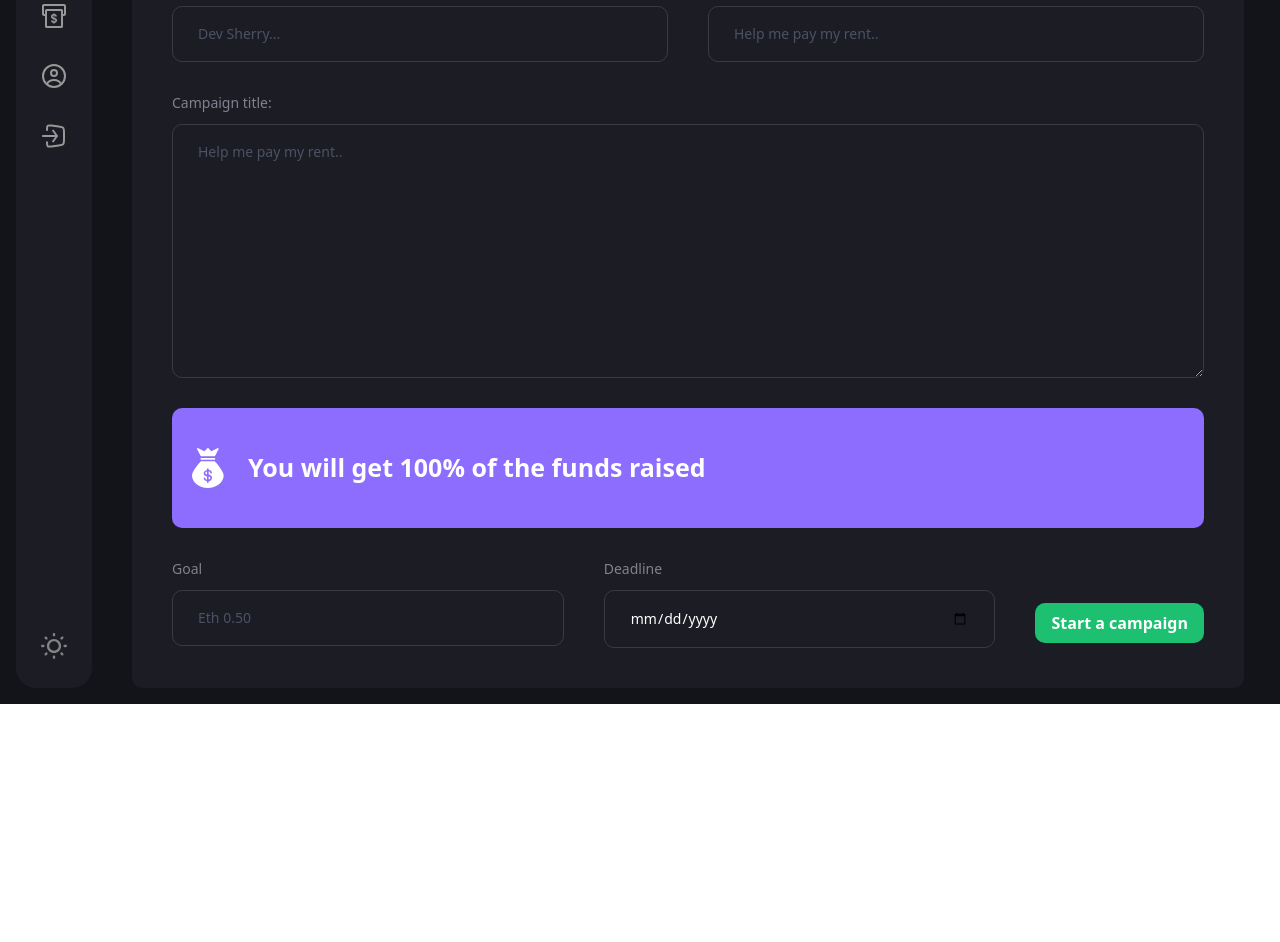
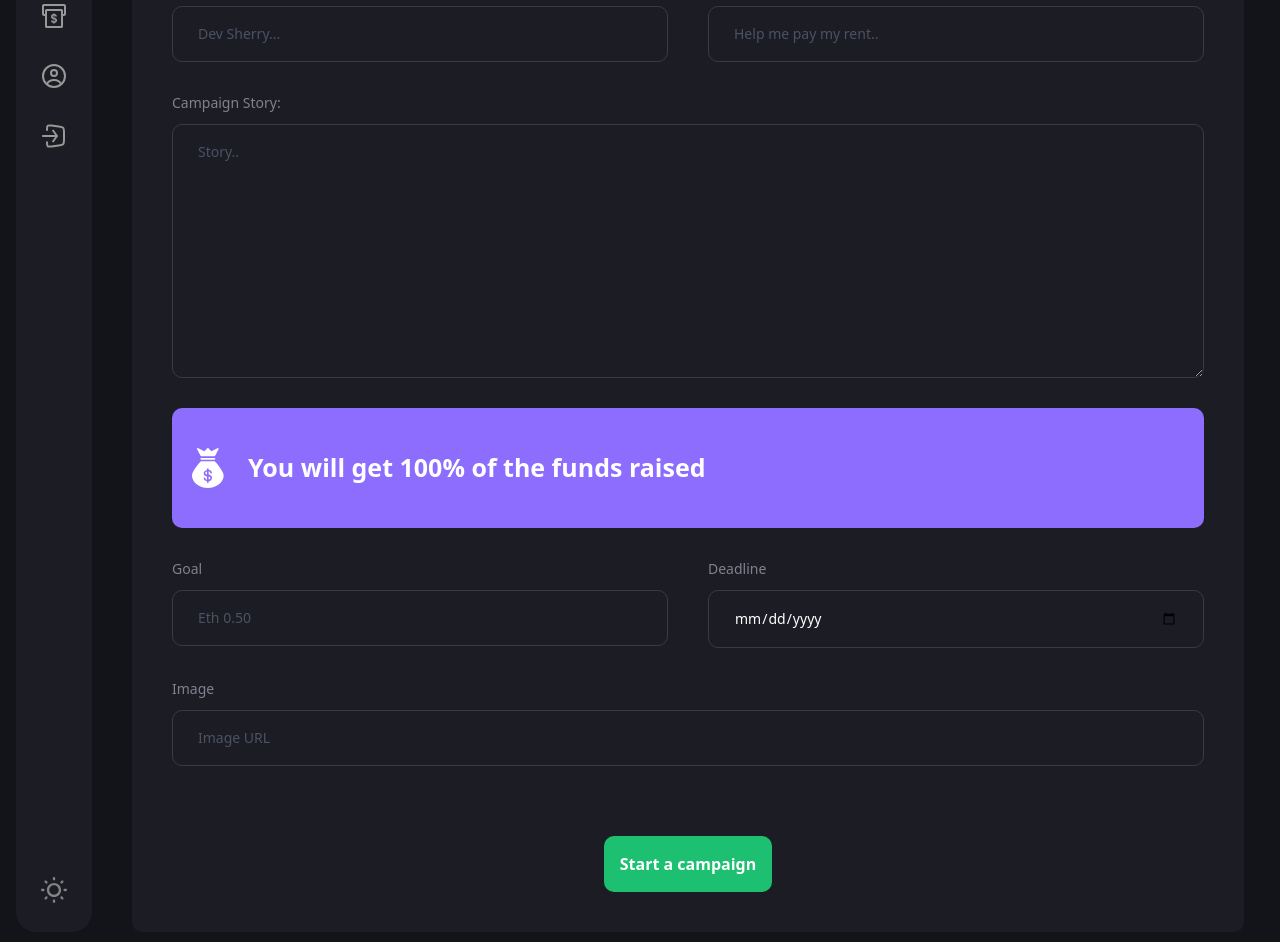
Before and after one commit to Shaharyar07/web3-crowdfund, a React (Vite) app in the folder client/: page /create-campaign in a window 1280 px wide. Shown: the part 320-1262 px from the top of the page. Before the commit the page ends 1024 px from the top, so only its background shows below. Built offline with nearby package versions, Linux system fonts and the light colour scheme; what @thirdweb-dev/react would draw is missing.

Commit message:
Create Campaign UI completed

```diff
--- a/client/src/pages/CreateCampaign.jsx
+++ b/client/src/pages/CreateCampaign.jsx
@@ -17,8 +17,13 @@ const CreateCampaign = () => {
     target: "",
     deadline: "",
   });
+  const handleFormFieldChange = (fieldName, e) => {
+    setForm({ ...form, [fieldName]: e.target.value });
+  };
+
   const handleSubmit = async (e) => {
     e.preventDefault();
+    console.log(form);
   };
 
   return (
@@ -39,23 +44,29 @@ const CreateCampaign = () => {
             placeholder='Dev Sherry...'
             inputType='text'
             value={form.name}
-            handleChange={() => {}}
+            handleChange={(e) => {
+              handleFormFieldChange("name", e);
+            }}
           />
           <FormField
             labelName='Campaign title:'
             placeholder='Help me pay my rent..'
             inputType='text'
             value={form.title}
-            handleChange={() => {}}
+            handleChange={(e) => {
+              handleFormFieldChange("title", e);
+            }}
           />
         </div>
         <FormField
-          labelName='Campaign title:'
-          placeholder='Help me pay my rent..'
+          labelName='Campaign Story:'
+          placeholder='Story..'
           inputType='text'
           isTextArea={true}
-          value={form.title}
-          handleChange={() => {}}
+          value={form.description}
+          handleChange={(e) => {
+            handleFormFieldChange("description", e);
+          }}
         />
         <div className='w-full flex justify-start items-center p-4 bg-[#8c6dfd] h-[120px] rounded-[10px]'>
           <img
@@ -73,22 +84,35 @@ const CreateCampaign = () => {
             placeholder='Eth 0.50'
             inputType='text'
             value={form.target}
-            handleChange={() => {}}
+            handleChange={(e) => {
+              handleFormFieldChange("target", e);
+            }}
           />
           <FormField
             labelName='Deadline'
             placeholder='End date'
             inputType='date'
             value={form.deadline}
-            handleChange={() => {}}
+            handleChange={(e) => {
+              handleFormFieldChange("deadline", e);
+            }}
           />
-          <div className='flex justify-center items-center mt-[40px]'>
-            <Button
-              btnType='submit'
-              title='Start a campaign'
-              styles='bg-[#1dc071] py-2'
-            />
-          </div>
+        </div>
+        <FormField
+          labelName='Image'
+          placeholder='Image URL'
+          inputType='text'
+          value={form.image}
+          handleChange={(e) => {
+            handleFormFieldChange("image", e);
+          }}
+        />
+        <div className='flex justify-center items-center mt-[40px]'>
+          <Button
+            btnType='submit'
+            title='Start a campaign'
+            styles='bg-[#1dc071] py-4'
+          />
         </div>
       </form>
     </div>
```
